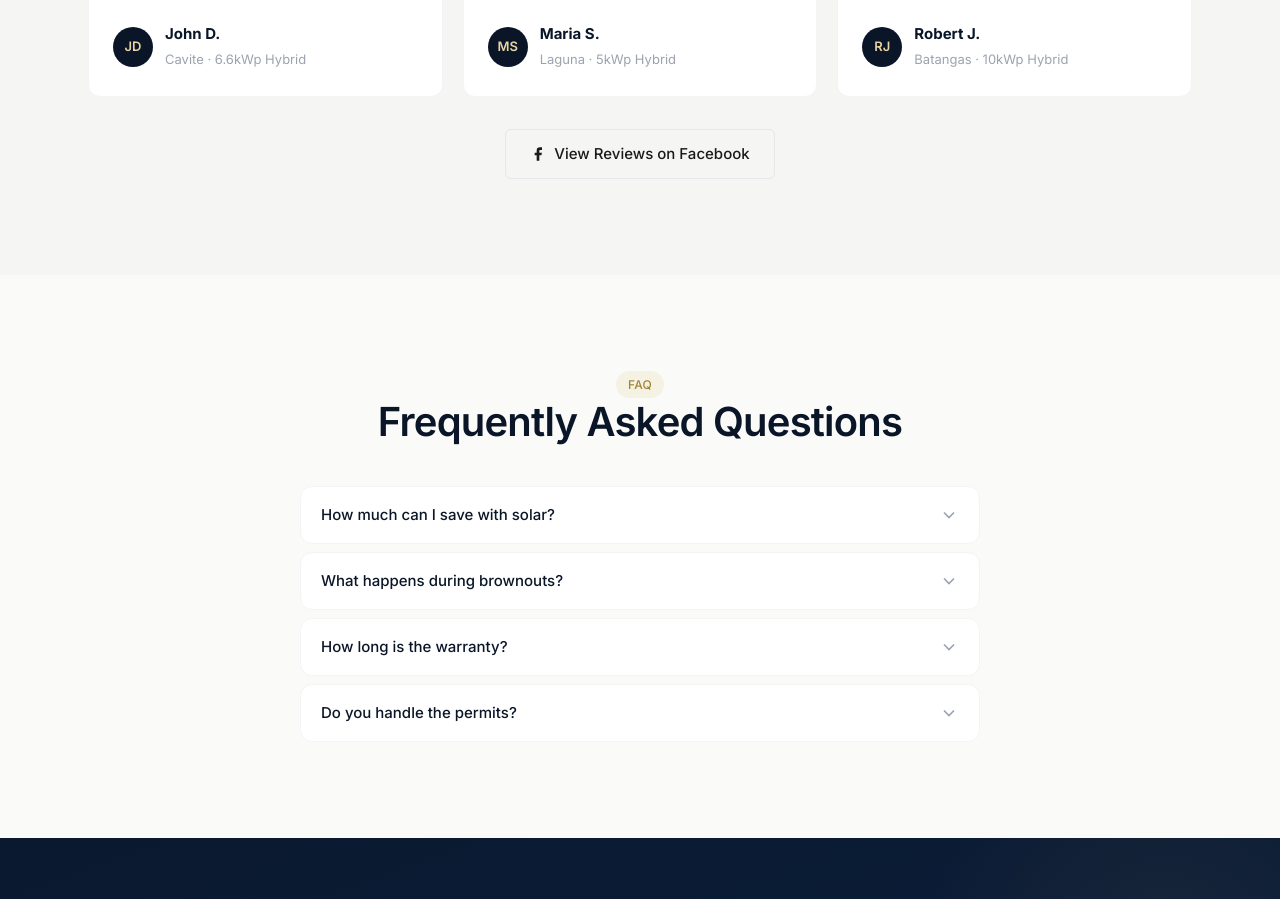
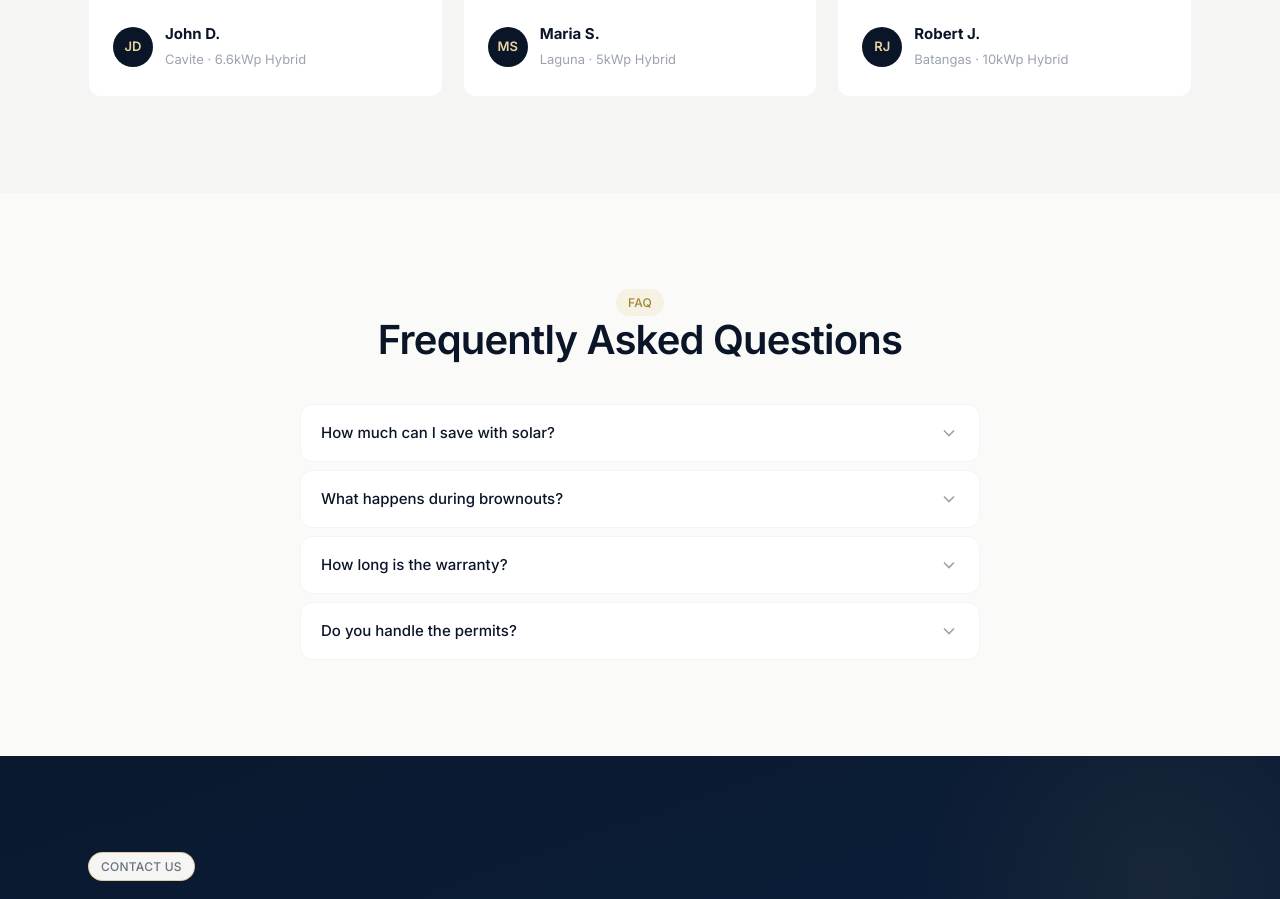
Before and after one commit to loyd000/Lampara, a React (Vite) app: page / in a window 1280 px wide. Shown: the part 3500-4399 px from the top of the page. Built offline with nearby package versions, Linux system fonts and the light colour scheme; no server answers; the database is empty.

Commit message:
removed the Testimonials Facebook link

```diff
--- a/src/pages/Home.jsx
+++ b/src/pages/Home.jsx
@@ -562,19 +562,6 @@ function Testimonials() {
                         </div>
                     ))}
                 </div>
-                <div className="text-center" style={{ marginTop: 'var(--sp-8)' }}>
-                    <a
-                        href="https://www.facebook.com/lamparaeis/reviews"
-                        target="_blank"
-                        rel="noopener noreferrer"
-                        className="btn btn-outline"
-                    >
-                        <svg width="16" height="16" viewBox="0 0 24 24" fill="currentColor">
-                            <path d="M18 2h-3a5 5 0 00-5 5v3H7v4h3v8h4v-8h3l1-4h-4V7a1 1 0 011-1h3z" />
-                        </svg>
-                        View Reviews on Facebook
-                    </a>
-                </div>
             </div>
         </section>
     );
```
